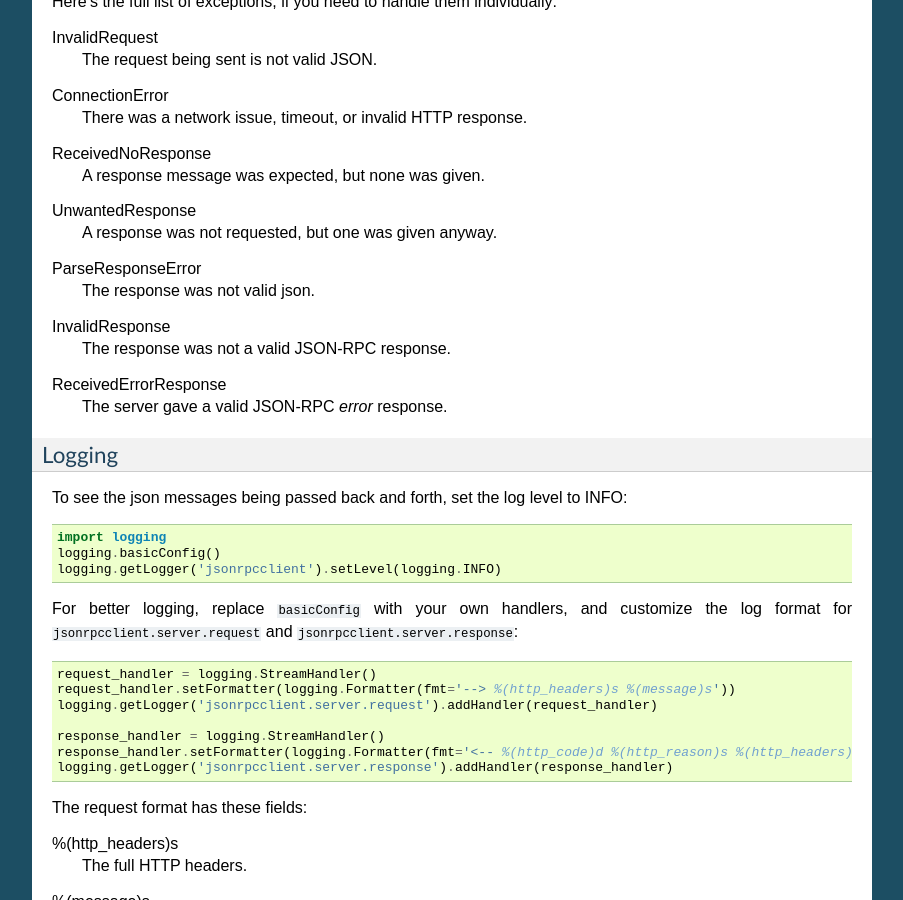
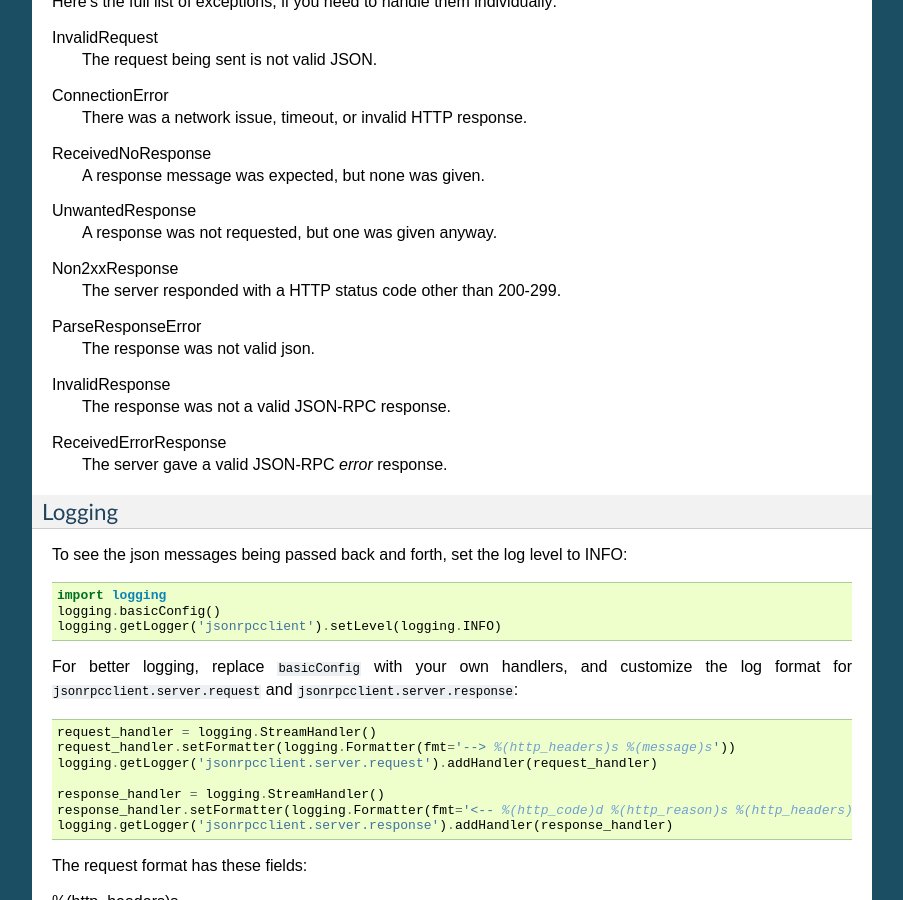
Before and after one commit to explodinglabs/jsonrpcclient, a Sphinx documentation site: the page built from doc/index.rst, in a window 1280 px wide and 900 px high, scrolled down 1594 px. Shown: the whole window, without its empty margins (198-1101 px from the left). Built offline with Sphinx 7.4.7, drawn with Linux system fonts in a browser that asks for light colours.

Commit message:
Added documentation for the Non2xxResponse error.

```diff
--- a/doc/index.rst
+++ b/doc/index.rst
@@ -107,6 +107,9 @@ ReceivedNoResponse
 UnwantedResponse
     A response was not requested, but one was given anyway.
 
+Non2xxResponse
+    The server responded with a HTTP status code other than 200-299.
+
 ParseResponseError
     The response was not valid json.
 
```
